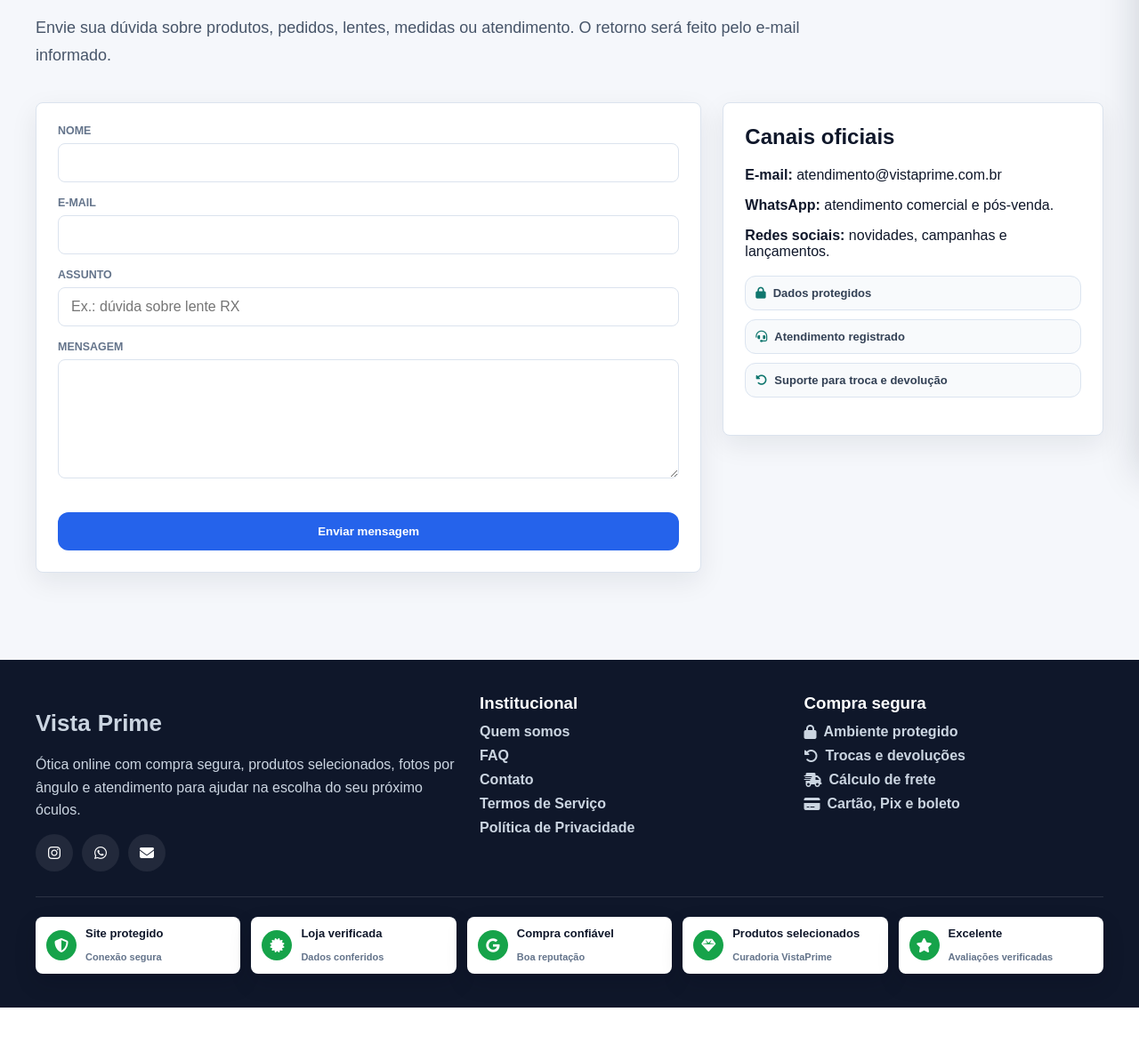
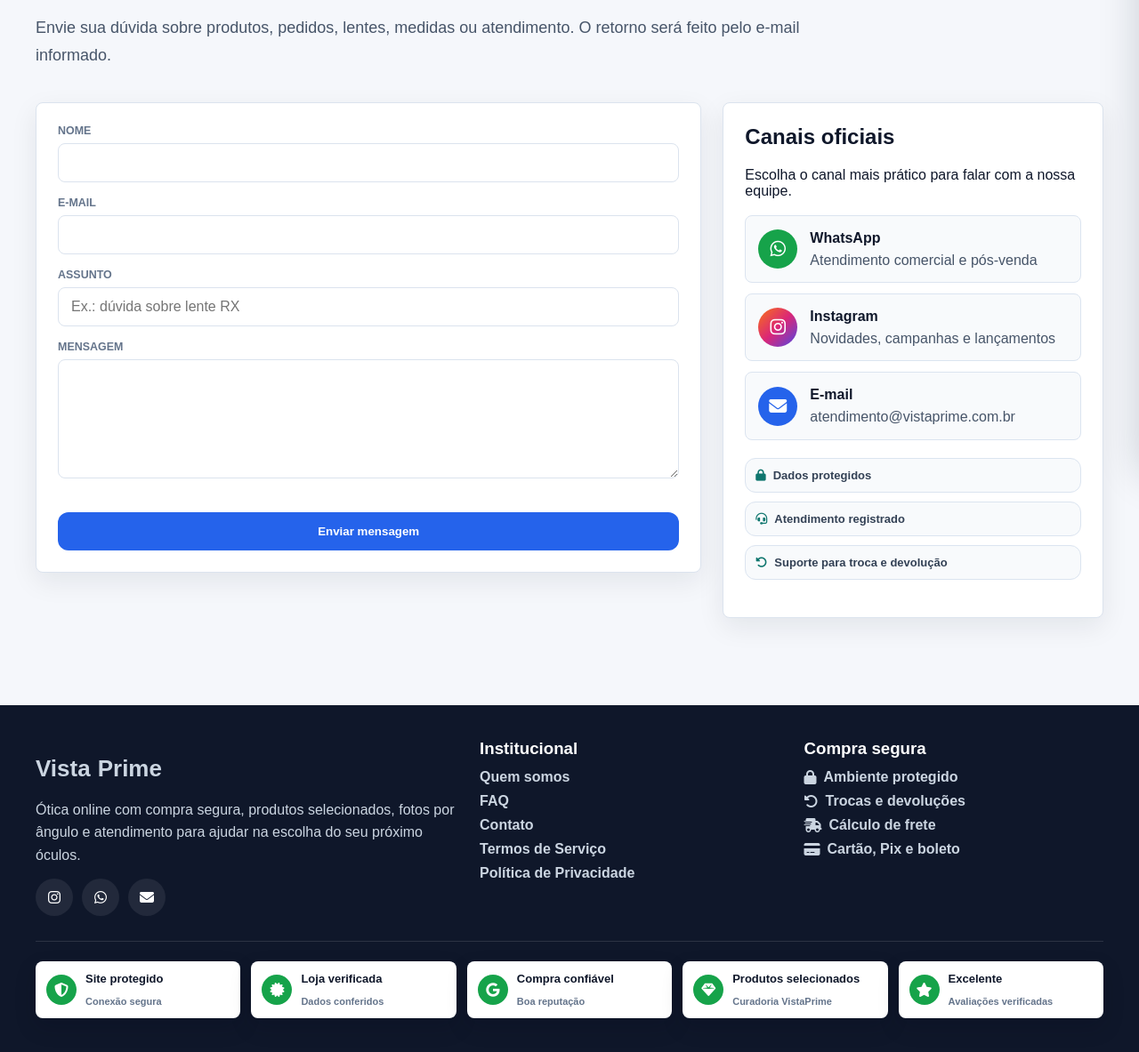
Before and after one commit to LeonardoNobody/ecommerce-flask-checkout, a Flask app: page /contato in a window 1280 px wide. Shown: the part 268-1451 px from the top of the page at 89% size. Before the commit the page ends 1401 px from the top, so only its background shows below. Run offline with Flask 3, Linux system fonts and the light colour scheme.

Commit message:
Add contact channel shortcuts

```diff
--- a/static/css/style.css
+++ b/static/css/style.css
@@ -2931,6 +2931,67 @@
     margin-top: 0;
 }
 
+.contact-channel-list {
+    display: grid;
+    gap: 12px;
+    margin: 18px 0 20px;
+}
+
+.contact-channel {
+    display: flex;
+    align-items: center;
+    gap: 14px;
+    padding: 14px;
+    border: 1px solid #dbe4f0;
+    border-radius: 8px;
+    background: #f8fafc;
+    color: #0f172a;
+    text-decoration: none;
+    transition: transform 0.18s ease, border-color 0.18s ease, box-shadow 0.18s ease;
+}
+
+.contact-channel:hover {
+    transform: translateY(-1px);
+    border-color: #93c5fd;
+    box-shadow: 0 12px 24px rgba(15, 23, 42, 0.08);
+}
+
+.contact-channel i {
+    width: 44px;
+    height: 44px;
+    display: inline-flex;
+    align-items: center;
+    justify-content: center;
+    flex-shrink: 0;
+    border-radius: 999px;
+    color: #ffffff;
+    font-size: 20px;
+}
+
+.contact-channel.whatsapp i {
+    background: #16a34a;
+}
+
+.contact-channel.instagram i {
+    background: linear-gradient(135deg, #f97316, #db2777, #4f46e5);
+}
+
+.contact-channel.email i {
+    background: #2563eb;
+}
+
+.contact-channel span {
+    display: grid;
+    gap: 3px;
+    color: #475569;
+    line-height: 1.35;
+}
+
+.contact-channel strong {
+    color: #0f172a;
+    font-size: 1rem;
+}
+
 @media (max-width: 768px) {
     .legal-page {
         width: min(100% - 20px, 1080px);
--- a/templates/contact.html
+++ b/templates/contact.html
@@ -37,13 +37,45 @@
 
         <aside class="contact-card">
             <h2>Canais oficiais</h2>
-            <p><strong>E-mail:</strong> {{ store_email }}</p>
-            <p><strong>WhatsApp:</strong> atendimento comercial e pós-venda.</p>
-            <p><strong>Redes sociais:</strong> novidades, campanhas e lançamentos.</p>
+            <p>Escolha o canal mais pr&aacute;tico para falar com a nossa equipe.</p>
+
+            <div class="contact-channel-list">
+                <a href="https://wa.me/5511999999999?text=Ol%C3%A1%2C%20vim%20pelo%20site%20VistaPrime%20%C3%93tica%20e%20preciso%20de%20atendimento."
+                   target="_blank"
+                   rel="noopener"
+                   class="contact-channel whatsapp">
+                    <i class="fab fa-whatsapp"></i>
+                    <span>
+                        <strong>WhatsApp</strong>
+                        Atendimento comercial e p&oacute;s-venda
+                    </span>
+                </a>
+
+                <a href="https://www.instagram.com/"
+                   target="_blank"
+                   rel="noopener"
+                   class="contact-channel instagram">
+                    <i class="fab fa-instagram"></i>
+                    <span>
+                        <strong>Instagram</strong>
+                        Novidades, campanhas e lan&ccedil;amentos
+                    </span>
+                </a>
+
+                <a href="mailto:{{ store_email }}?subject=Atendimento%20VistaPrime%20%C3%93tica"
+                   class="contact-channel email">
+                    <i class="fas fa-envelope"></i>
+                    <span>
+                        <strong>E-mail</strong>
+                        {{ store_email }}
+                    </span>
+                </a>
+            </div>
+
             <div class="product-trust-seals vertical">
                 <span><i class="fas fa-lock"></i> Dados protegidos</span>
                 <span><i class="fas fa-headset"></i> Atendimento registrado</span>
-                <span><i class="fas fa-rotate-left"></i> Suporte para troca e devolução</span>
+                <span><i class="fas fa-rotate-left"></i> Suporte para troca e devolu&ccedil;&atilde;o</span>
             </div>
         </aside>
     </div>
```
